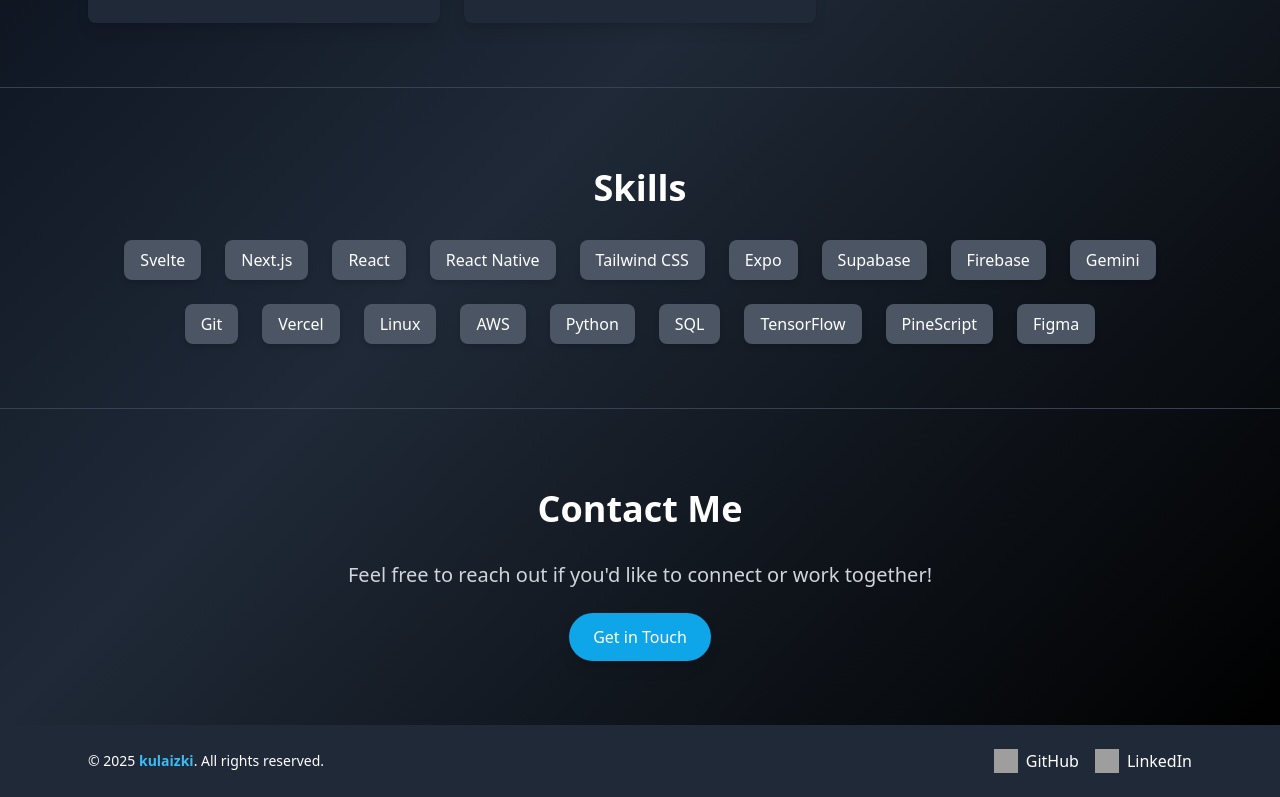
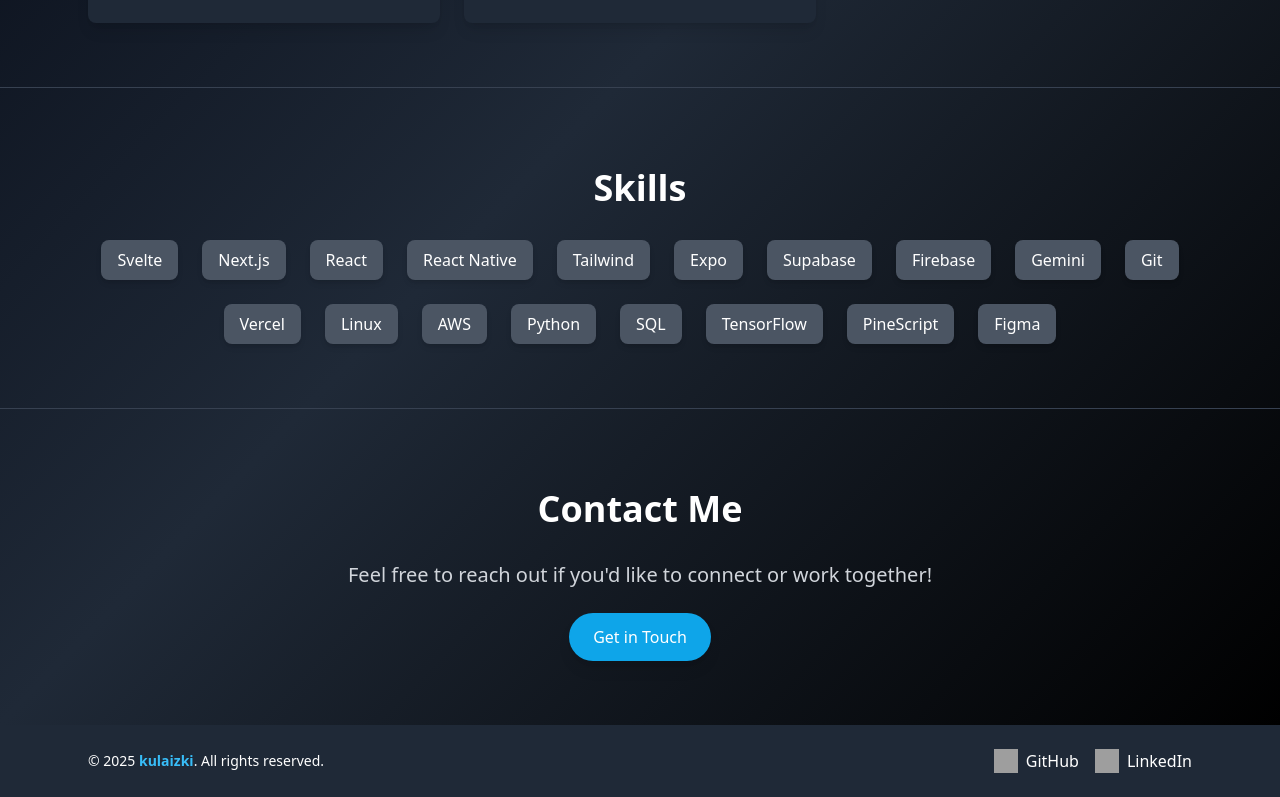
Before and after one commit to kulaizki/portfolio, a SvelteKit app: page / in a window 1280 px wide. Shown: the part 1402-2199 px from the top of the page. Built offline with nearby package versions, Linux system fonts and the light colour scheme; grey boxes are pictures that could not be loaded.

Commit message:
refactor: update tailwind name

```diff
--- a/src/routes/Skills.svelte
+++ b/src/routes/Skills.svelte
@@ -11,7 +11,7 @@
       <SkillItem skillName="Next.js" skillUrl="https://nextjs.org/" />
       <SkillItem skillName="React" skillUrl="https://reactjs.org/" />
       <SkillItem skillName="React Native" skillUrl="https://reactnative.dev/" />
-      <SkillItem skillName="Tailwind CSS" skillUrl="https://tailwindcss.com/" />
+      <SkillItem skillName="Tailwind" skillUrl="https://tailwindcss.com/" />
       <SkillItem skillName="Expo" skillUrl="https://expo.dev/" />
       <SkillItem skillName="Supabase" skillUrl="https://supabase.io/" />
       <SkillItem skillName="Firebase" skillUrl="https://firebase.google.com/" />
```
